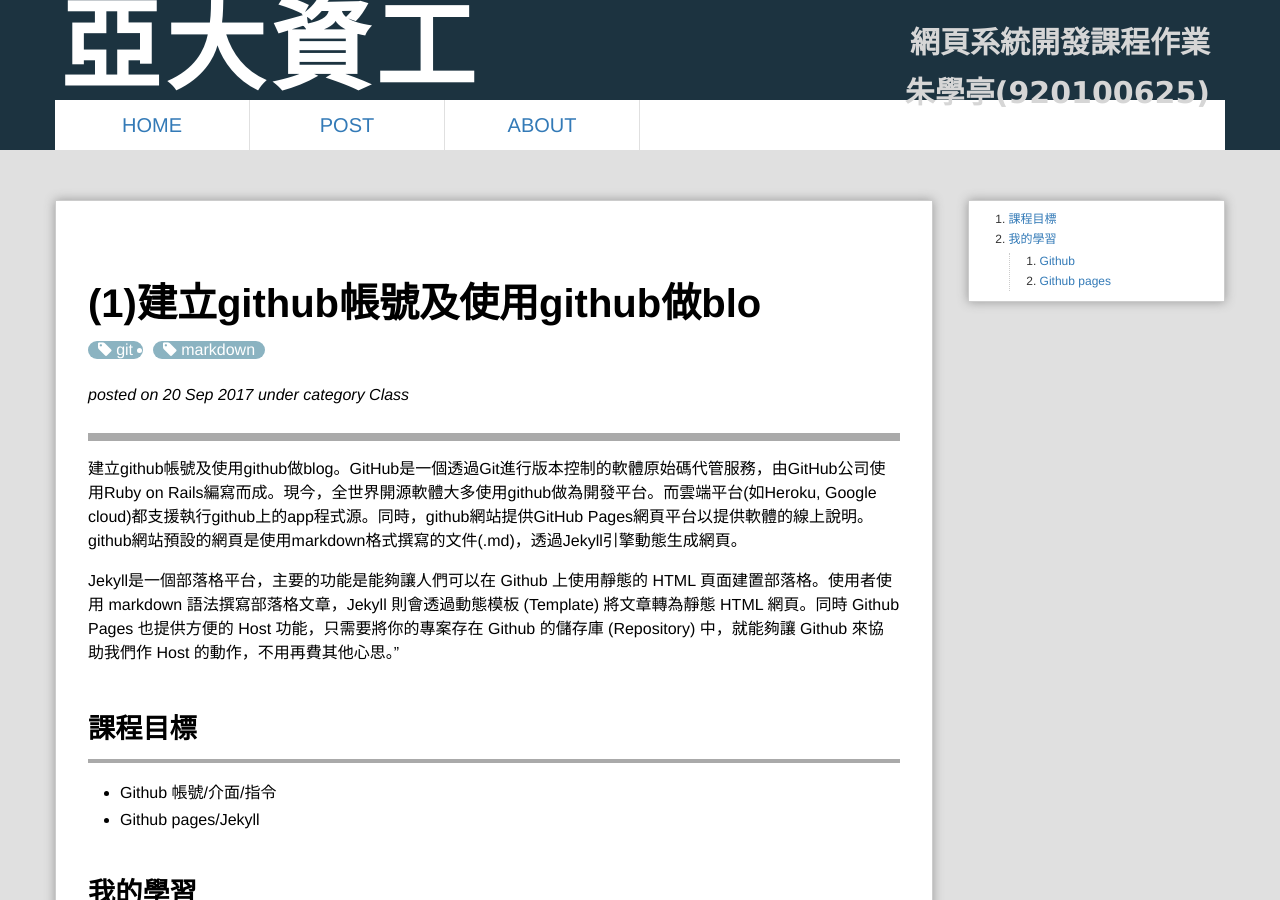
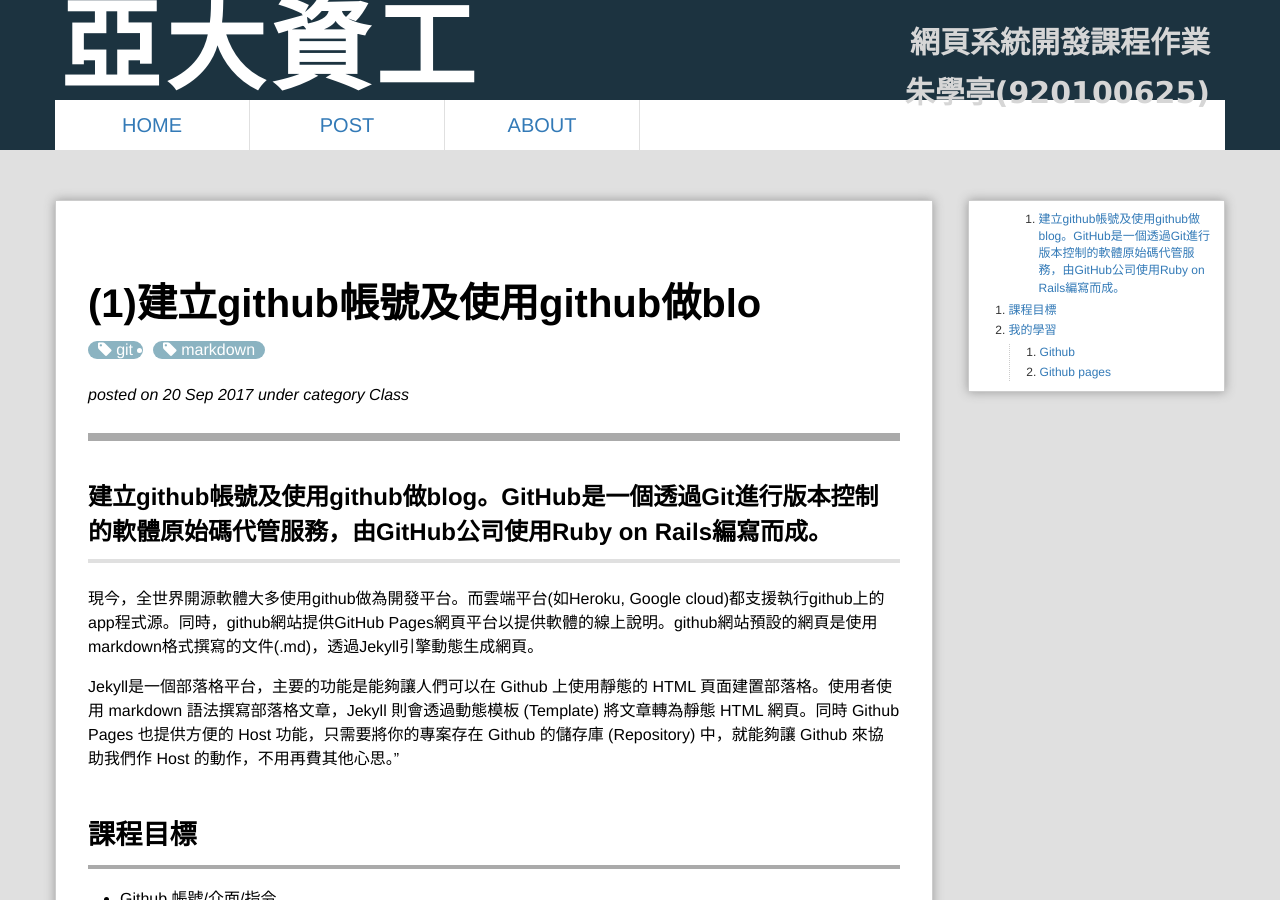
Before and after one commit to wily125/webcourse-1, a Jekyll site: the page built from _posts/2017-09-20-Class1.md, in a window 1280 px wide and 900 px high. Built offline with Jekyll 4.4.1, drawn with Linux system fonts in a browser that asks for light colours; Markdown is read by kramdown in place of the engine named in the settings; comment, search, counter and statistics services are not loaded.

Commit message:
update posts 0927

```diff
--- a/_config.yml
+++ b/_config.yml
@@ -12,8 +12,8 @@ redcarpet:
 #     syntax_highlighter: rouge
 
 gems: [jekyll-paginate]
-paginate: 7
-paginate_path: "page:num"
+paginate: 10
+paginate_path: "/page:num/"
 layout: post
 excerpt_separator: "[-----]"
 permalink: /:categories/:year/:month/:day/:title.html
--- a/_posts/2017-09-20-Class1.md
+++ b/_posts/2017-09-20-Class1.md
@@ -6,7 +6,9 @@ tags: [git, markdown]
 excerpt: "建立github帳號及使用github做blog。"
 ---
 
-建立github帳號及使用github做blog。GitHub是一個透過Git進行版本控制的軟體原始碼代管服務，由GitHub公司使用Ruby on Rails編寫而成。現今，全世界開源軟體大多使用github做為開發平台。而雲端平台(如Heroku, Google cloud)都支援執行github上的app程式源。同時，github網站提供GitHub Pages網頁平台以提供軟體的線上說明。github網站預設的網頁是使用markdown格式撰寫的文件(.md)，透過Jekyll引擎動態生成網頁。
+建立github帳號及使用github做blog。GitHub是一個透過Git進行版本控制的軟體原始碼代管服務，由GitHub公司使用Ruby on Rails編寫而成。
+-----
+現今，全世界開源軟體大多使用github做為開發平台。而雲端平台(如Heroku, Google cloud)都支援執行github上的app程式源。同時，github網站提供GitHub Pages網頁平台以提供軟體的線上說明。github網站預設的網頁是使用markdown格式撰寫的文件(.md)，透過Jekyll引擎動態生成網頁。
 
 Jekyll是一個部落格平台，主要的功能是能夠讓人們可以在 Github 上使用靜態的 HTML 頁面建置部落格。使用者使用 markdown 語法撰寫部落格文章，Jekyll 則會透過動態模板 (Template) 將文章轉為靜態 HTML 網頁。同時 Github Pages 也提供方便的 Host 功能，只需要將你的專案存在 Github 的儲存庫 (Repository) 中，就能夠讓 Github 來協助我們作 Host 的動作，不用再費其他心思。"
 
```
